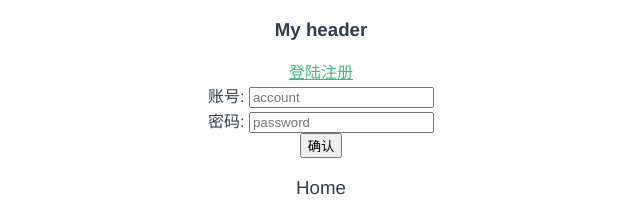
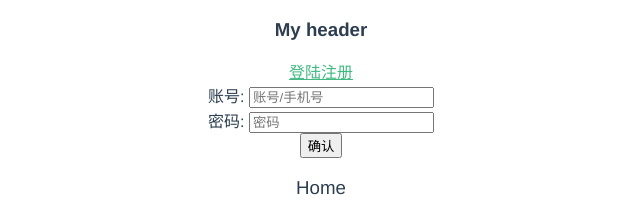
Before and after one commit to Yohann617/PCItem, a Vue app: page /#/home in a window 1280 px wide. Both pictures are taken after a click on the link "登陆". Shown: the top 208 px of the page, without its empty margins (319-959 px from the left). Built offline with nearby package versions, Linux system fonts and the light colour scheme; no server answers.

Commit message:
Login Simple is finish

```diff
--- a/src/components/header/Login.vue
+++ b/src/components/header/Login.vue
@@ -1,21 +1,24 @@
 <template>
   <section id="login-operation">
+    <form>
       <label>
         账号:
       </label>
-    <input v-model="account" type="text" placeholder="account" />
+      <input v-model="account" type="text" placeholder="账号/手机号" />
       <br/>
       <label>
         密码:
       </label>
-    <input v-model="password" type="number" placeholder="password" />
+      <input v-model="password" type="number" placeholder="密码" />
       <br/>
       <button @click="LoginComfirm()">确认</button>
+    </form>
   </section>
 </template>
 
 <script>
 // import usersInfo from '../../assets/users-info'
+import { login } from '../../service/getData.js'
 
 export default {
   name: 'Login',
@@ -26,9 +29,18 @@ export default {
     }
   },
   methods: {
-    LoginComfirm () {
-      console.log('登陆成功')
-      this.$emit('LoginResult', true)
+    async LoginComfirm () {
+      // console.log('登陆成功', this.account, this.password)
+      let isLoginObj = await login(this.account, this.password)
+      let isLogin
+      console.log(isLoginObj)
+      if (isLoginObj.status === 1) {
+        isLogin = true
+      } else {
+        isLogin = false
+        console.log(isLoginObj.message)
+      }
+      this.$emit('LoginResult', isLogin)
     }
   }
 }
--- a/src/service/getData.js
+++ b/src/service/getData.js
@@ -14,3 +14,11 @@ export const getGuessLike = () => fetch('/guessLike', {}, 'GET')
  * 获取'推荐'数据
  */
 export const getRecommend = () => fetch('/recommend', {}, 'GET')
+
+/**
+ * 登陆
+ */
+export const login = (account, password) => fetch('/login', {
+  account,
+  password
+}, 'POST')
```
Also changed, not shown: 1 other file (tests, documents, lock files or other folders). Lines whose indentation alone changed are shown as unchanged.
